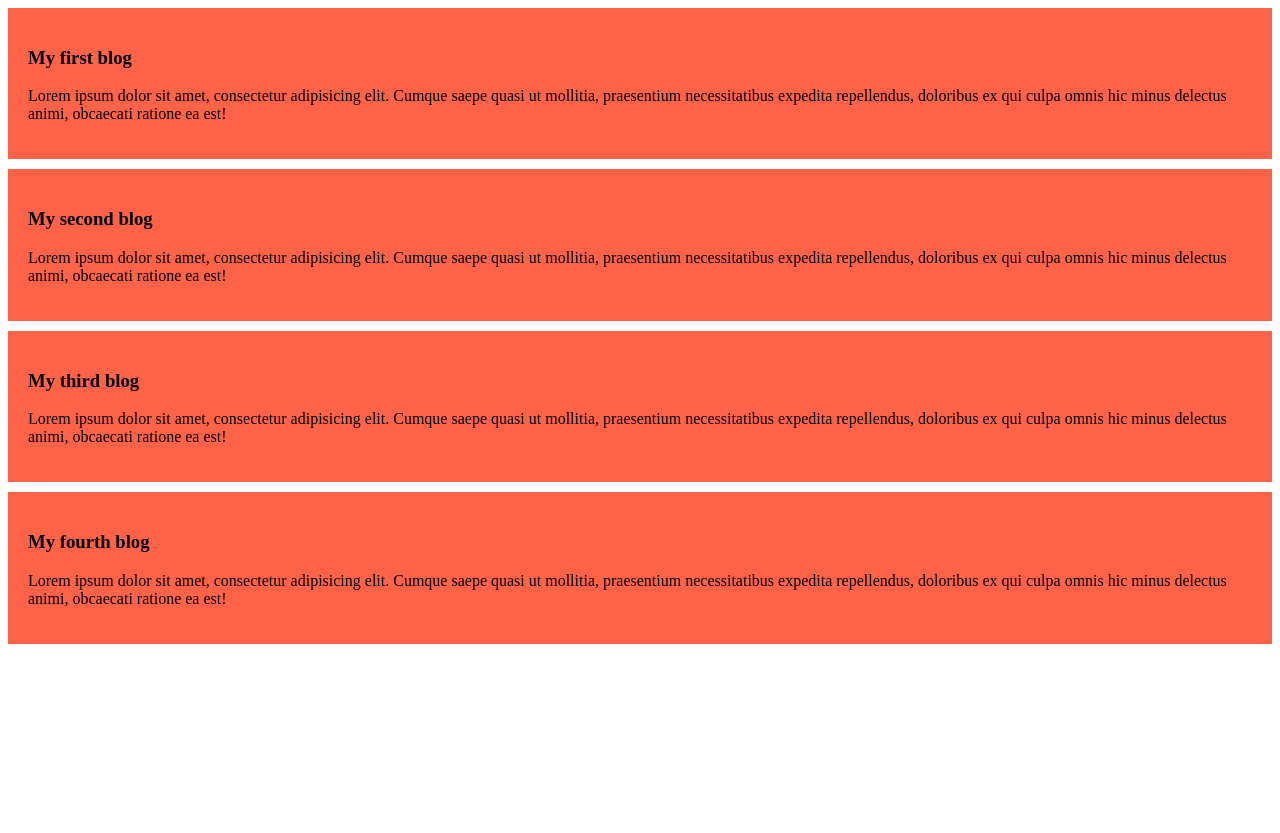
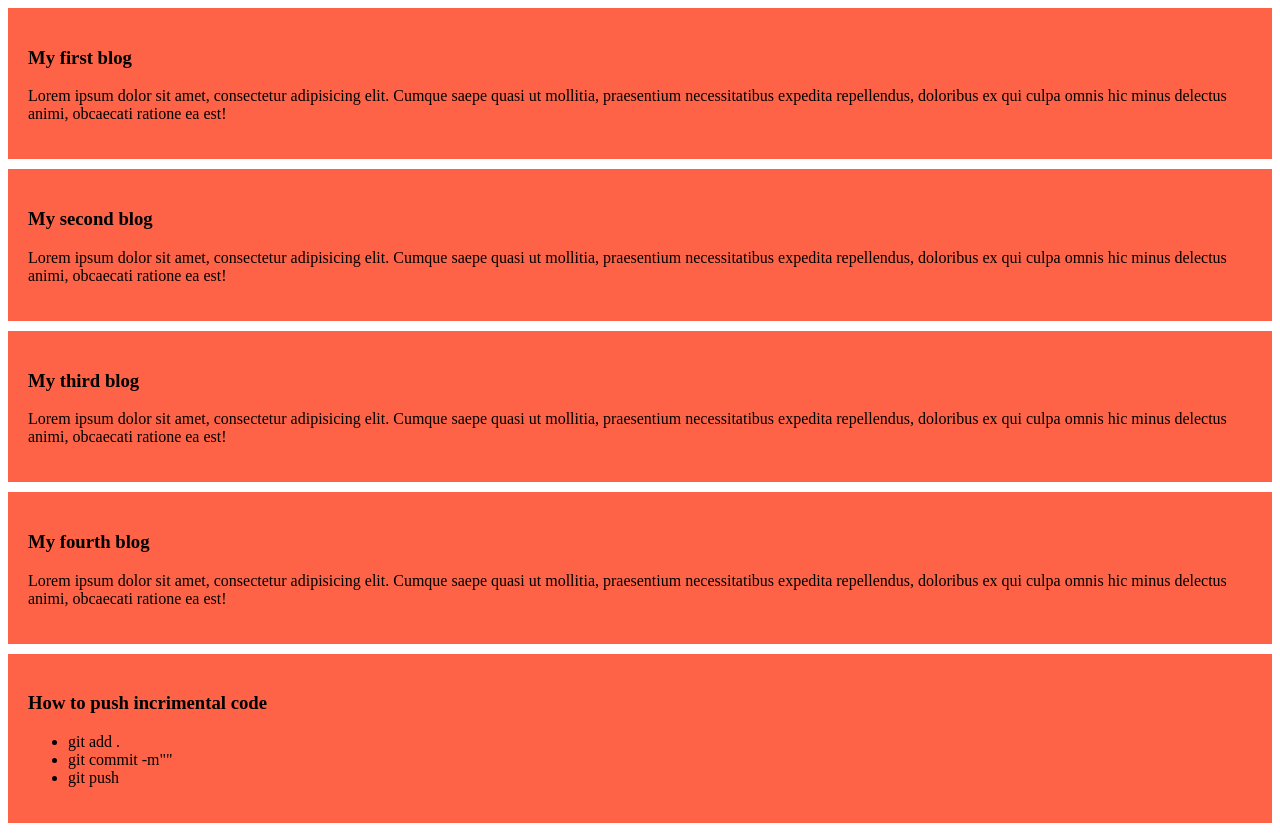
Before and after one commit to bYnafiun/My-simple-website, a plain HTML site: page index.html in a window 1280 px wide. Before the commit the page ends 800 px from the top, so only its background shows below. Drawn offline with Linux system fonts and the light colour scheme.

Commit message:
added a list to push code

```diff
--- a/index.html
+++ b/index.html
@@ -23,5 +23,13 @@
         <h3>My fourth blog</h3>
         <p>Lorem ipsum dolor sit amet, consectetur adipisicing elit. Cumque saepe quasi ut mollitia, praesentium necessitatibus expedita repellendus, doloribus ex qui culpa omnis hic minus delectus animi, obcaecati ratione ea est!</p>
     </div>
+    <div>
+        <h3>How to push incrimental code</h3>
+        <ul>
+            <li>git add .</li>
+            <li>git commit -m""</li>
+            <li>git push</li>
+        </ul>
+    </div>
 </body>
 </html>
```
